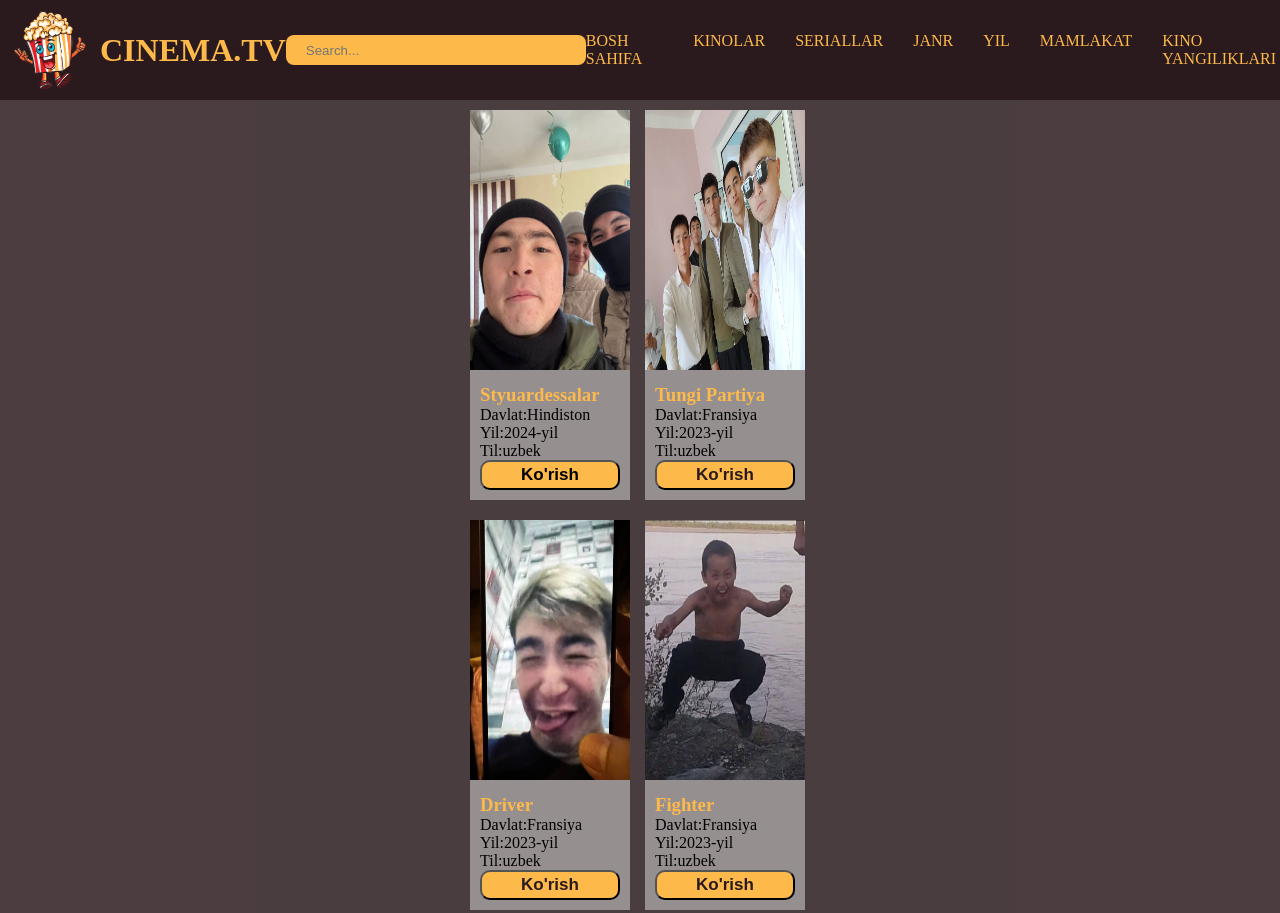
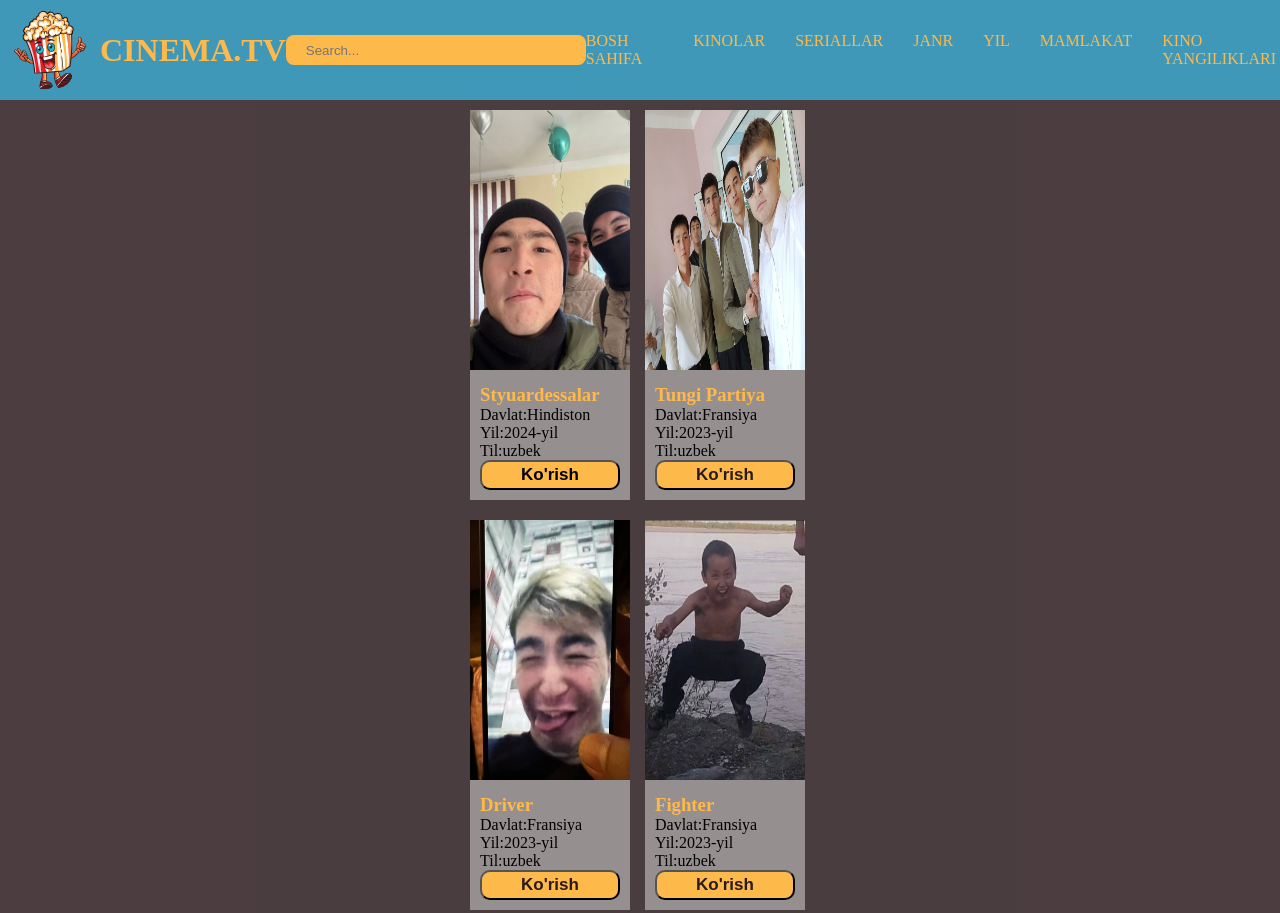
Before and after one commit to kamron-html/aurum_uzbekistan, a website: page index.html in a window 1280 px wide. Shown: the top 913 px of the page. Drawn offline with Linux system fonts and the light colour scheme.

Commit message:
Kod yangilandi

```diff
--- a/style.css
+++ b/style.css
@@ -14,7 +14,7 @@
     display: flex;
     align-items: center;
     justify-content: space-around;
-    background-color: #2a1a1d;
+    background-color: #4098b8;
     position: fixed;
     width: 100%;
 }
```
